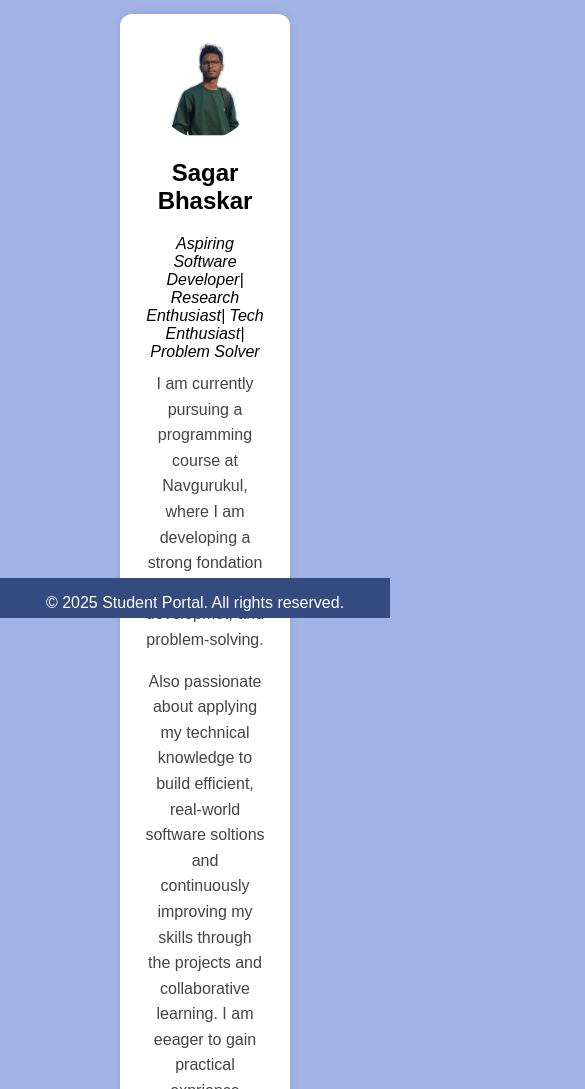
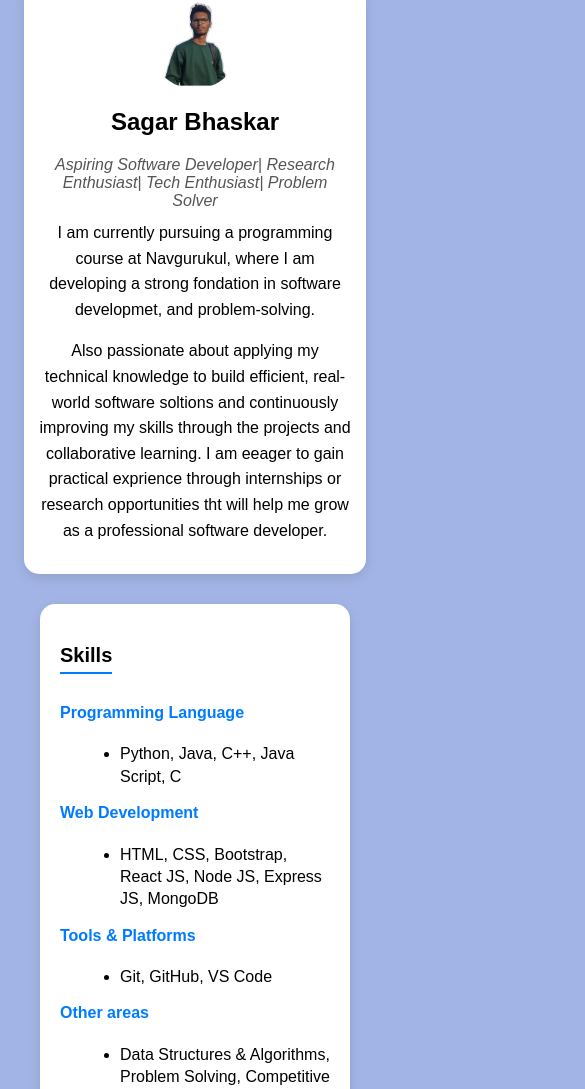
Before and after one commit to sagarbhaskar25/STUDENT-PORTAL, a plain HTML site: page profile.html in a window 390 px wide. Shown: the part 226-1315 px from the top of the page, 585 px wide, since content can reach past the window. Drawn offline with Linux system fonts and the light colour scheme.

Commit message:
updated in css

```diff
--- a/style.css
+++ b/style.css
@@ -60,7 +60,7 @@ nav a:hover{
 
 /* ----MAIN PORTION----- */
 main{
-    padding: 120px;
+    padding-top: 100px;
 
 }
 
@@ -80,6 +80,14 @@ footer{
 }
 
 /* ------HOME PAGE------- */
+
+main .ghar{
+    display: flex;
+    background-color: #d1d7dd;
+    width: 100%;
+    border-radius: 12px;
+
+}
 .ghar p{
     font-size: 18px;
     line-height: 1.6;
@@ -89,71 +97,91 @@ footer{
 /* --------PROFILE PAGE------- */
 
 .profile-contain {
+    display: flex;
+    justify-content: center;
+    margin-bottom: 30px;
+}
+
+.profile-contain > div {
+    background: #fff;
     width: 80%;
-    margin: auto;
-    background: #ffffff;
-    padding: 25px;
-    border-radius: 12px;
-    box-shadow: 0 0 10px rgba(0,0,0,0.1);
+    max-width: 700px;
+    padding: 30px;
+    border-radius: 15px;
+    box-shadow: 0 4px 12px rgba(0,0,0,0.1);
+    text-align: center;
 }
 
 .profile-contain img {
-    display: block;
-    margin: auto;
+    width: 120px;
     border-radius: 50%;
 }
 
-.profile-contain div {
-    text-align: center;
+.profile-contain h2 {
+    margin-top: 15px;
+    font-size: 24px;
+}
+
+.profile-contain em {
+    display: block;
+    margin: 10px 0;
+    font-style: italic;
+    color: #555;
 }
 
 .profile-contain p {
     margin-top: 10px;
     line-height: 1.6;
-    color: #444;
+}
+.profile-container {
+    display: grid;
+    grid-template-columns: repeat(auto-fit, minmax(280px, 1fr));
+    gap: 25px;
+    padding: 0 40px 40px;
+}
+
+.card1 {
+    background: #fff;
+    padding: 20px;
+    border-radius: 15px;
+    box-shadow: 0 4px 12px rgba(0,0,0,0.1);
+}
+
+.card1 h3 {
+    margin-bottom: 15px;
+    font-size: 22px;
+    border-bottom: 2px solid #007bff;
+    display: inline-block;
+    padding-bottom: 5px;
+}
+
+.card1 h4 {
+    margin-top: 15px;
+    font-size: 18px;
+    color: #007bff;
+}
+
+.card1 ul {
+    margin-left: 20px;
+    margin-top: 5px;
+}
+
+.card1 ul li {
+    margin: 6px 0;
+    line-height: 1.4;
 }
 
 
-
-.profile-container {
-    background-color: white;
-    width: 80%;
-    margin: 10px;
-    padding: 40px;
-padding-top: 20px;
-    border-radius: 12px;
-    display: grid;
-    grid-template-columns: repeat(3, 1fr);
-    gap: 20px;
-
-
-}
-.card1 {
-
-    width: 210px;
-    box-sizing: border-box;
-    background-color: #354a7f;
-    padding: 20px;
-    border-radius: 8px;
-    color: white;
-}
-.card1 h3{
-    margin-top: 0;
-}
-.card1 ul{
-    padding-left: 20px;
-}
 
 /* -----------COURSE PAGE------ */
 .course-contain {
     background-color: white;
     border-radius: 12px;
     width: 80%;
-    /* margin: 200px; */
     text-align: center;
     font-size: 17px;
     margin: 20px auto 35px auto;
-    /* width: 85%; */
+
 }
 .card2 {
 
@@ -196,7 +224,7 @@ table{
     margin: 20px 0;
     border-radius: 10px;
     overflow: hidden;
-    /* box-shadow: 0 2px 6px rgba(0,0,0,0.1); */
+
 }
 table th, table td{
     padding: 12px 15px;
@@ -274,16 +302,7 @@ form button:hover {
 
 }
 
-/* main > div {
-    width: 80%;
-    margin: 10px;
-    background: #ffffff;
-    padding: 40px;
-    border-radius: 12px;
-    box-shadow: 0 0 10px rgba(0,0,0,0.1);
-    font-size: 18px;
-    line-height: 1.8;
-} */
+
 
 
 
@@ -300,3 +319,53 @@ form button:hover {
     }
 
 }
+@media (max-width: 480px) {
+
+    /* Navigation */
+    nav ul {
+        flex-wrap: wrap;
+        gap: 8px;
+    }
+
+    nav a {
+        font-size: 12px;
+        padding: 3px 6px;
+    }
+
+    /* Heading */
+    main h1 {
+        font-size: 24px;
+    }
+
+    /* Profile image smaller */
+    .profile-contain img {
+        width: 90px;
+    }
+
+    /* Reduce padding */
+    .profile-contain > div {
+        padding: 15px;
+    }
+
+    .card1 h3 {
+        font-size: 20px;
+    }
+
+    .card1 h4 {
+        font-size: 16px;
+    }
+
+    /* Contact page */
+    .contact_ {
+        width: 95%;
+        padding: 20px;
+    }
+
+    /* Footer */
+    footer {
+        height: auto;
+        padding: 10px;
+        font-size: 14px;
+        position: static;
+    }
+}
```
